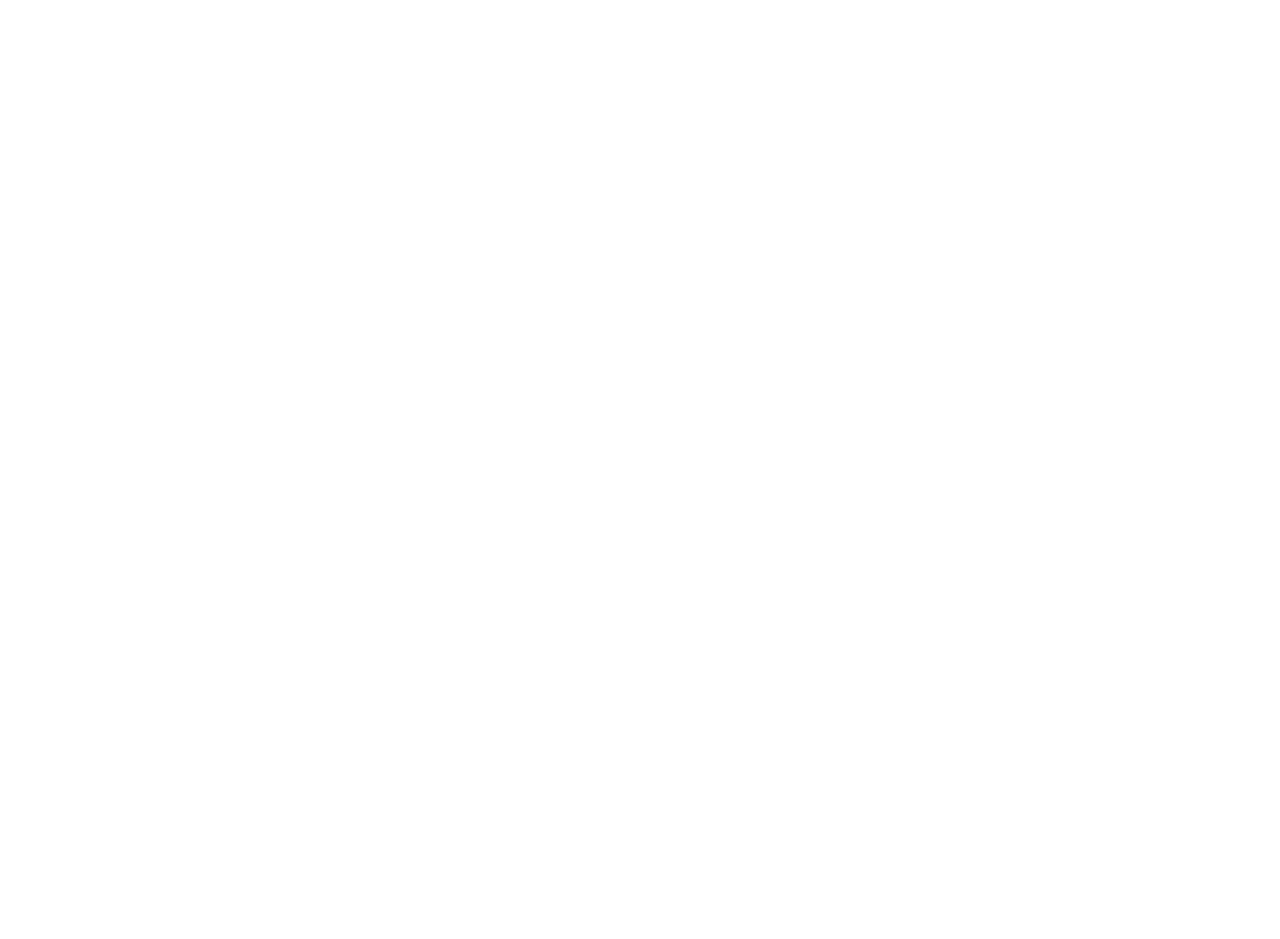
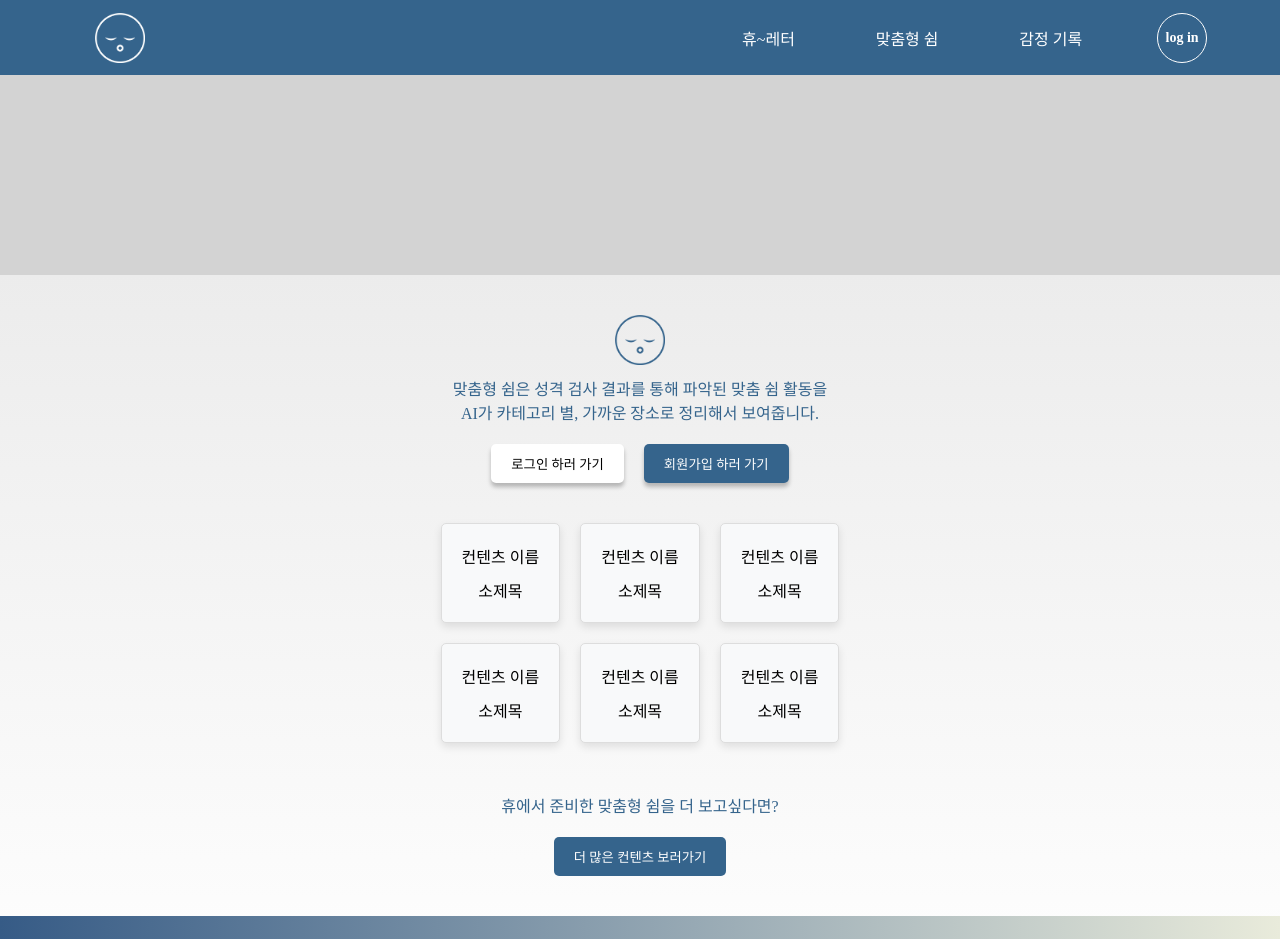
Before and after one commit to Serengeti-HYU/Hyu_frontend, a React (Create React App) app: page /noLoginmain in a window 1280 px wide. Before the commit this address had no page. Shown: the top 939 px of the page. Before the commit the page ends 800 px from the top, so only its background shows below. Built offline with nearby package versions, Linux system fonts and the light colour scheme; a web font is replaced by a local one.

Commit message:
chore:NoLoginMain 수정중

```diff
--- a/src/App.js
+++ b/src/App.js
@@ -9,6 +9,7 @@
 import SignUpComplete from "./pages/Main/SignUp/SignUpComplete";
 import RestActivity from "./pages/Newsletter/RestActivity";
 import Main from "./pages/Main/main";
+import NoLoginMain from "./pages/Main/NoLoginMain";
 
 import RestActivityDetail from "./pages/Newsletter/RestActivityDetail";
 
@@ -29,6 +30,7 @@
       <Routes>
         {/* Main routes */}
         <Route path="/" element={<Main />} />
+        <Route path="/noLoginmain" element={<NoLoginMain />} />
         <Route path="/find-id" element={<FindID />} />
         <Route path="/find-password" element={<FindPassword />} />
         <Route path="/login" element={<Login />} />
--- /dev/null
+++ b/src/pages/Main/NoLoginMain.jsx
@@ -0,0 +1,143 @@
+import React from "react";
+import styled from "styled-components";
+import { useNavigate } from "react-router-dom";
+import Footer from "../../components/footer";
+import NoLoginHeader from "../../components/NoLoginHeader";
+
+const Container = styled.div`
+  display: flex;
+  flex-direction: column;
+  min-height: 100vh;
+  background: linear-gradient(180deg, #e5e5e5 0%, #ffffff 100%);
+`;
+
+const HeaderPlaceholder = styled.div`
+  height: 12.5rem; /* Adjust according to the actual header height */
+  background: #d3d3d3;
+  margin-bottom: 1.25rem;
+`;
+
+const MainContent = styled.div`
+  display: flex;
+  flex-direction: column;
+  align-items: center;
+  padding: 1.25rem;
+  flex-grow: 1;
+`;
+
+const Title = styled.h1`
+  color: ${(props) => props.theme.color.blue};
+  font-size: ${(props) => props.theme.fontSize.small};
+  margin-bottom: 1.25rem;
+  font-weight: lighter;
+  text-align: center;
+`;
+
+const ButtonContainer = styled.div`
+  display: flex;
+  gap: 1.25rem;
+  margin-bottom: 2.5rem;
+`;
+
+const Button = styled.button`
+  background-color: ${(props) => (props.primary ? "#35648C" : "white")};
+  color: ${(props) => (props.primary ? "white" : "#000")};
+  border: none;
+  padding: 0.625rem 1.25rem;
+  border-radius: ${(props) => (props.primary ? "0.3125rem" : "0.3125rem")};
+  cursor: pointer;
+  font-size: ${(props) => props.theme.fontSize.medium};
+  box-shadow: 0rem 0.25rem 0.25rem 0rem rgba(0, 0, 0, 0.25);
+`;
+
+const GridContainer = styled.div`
+  display: grid;
+  grid-template-columns: repeat(3, 1fr);
+  gap: 1.25rem;
+  margin-bottom: 2.5rem;
+`;
+
+const Card = styled.div`
+  background: #f8f9fa;
+  border: 0.0625rem solid #ddd;
+  border-radius: 0.3125rem;
+  padding: 1.25rem;
+  text-align: center;
+  box-shadow: 0rem 0.25rem 0.5rem rgba(0, 0, 0, 0.1);
+`;
+
+const CardTitle = styled.div`
+  font-size: ${(props) => props.theme.fontSize.medium};
+  margin-bottom: 0.625rem;
+  color: ${(props) => props.theme.color.darkGray};
+`;
+
+const CardContent = styled.div`
+  font-size: ${(props) => props.theme.fontSize.small};
+  color: ${(props) => props.theme.color.lightGray};
+`;
+
+const ViewMoreContainer = styled.div`
+  text-align: center;
+  margin-bottom: 1.25rem;
+`;
+
+const ViewMoreButton = styled.button`
+  background-color: #35648C;
+  color: white;
+  border: none;
+  padding: 0.625rem 1.25rem;
+  border-radius: 0.3125rem;
+  cursor: pointer;
+  font-size: ${(props) => props.theme.fontSize.medium};
+`;
+
+const NoLoginMain = () => {
+  const navigate = useNavigate();
+
+  return (
+    <Container>
+      <NoLoginHeader />
+      <HeaderPlaceholder />
+      <MainContent>
+        <img
+          src={`${process.env.PUBLIC_URL}/assets/logo/FaceLogoBlue.png`}
+          width={"50px"}
+          height={"50px"}
+          id="logo"
+        />
+        <Title>
+          맞춤형 쉼은 성격 검사 결과를 통해 파악된 맞춤 쉼 활동을<br />
+          AI가 카테고리 별, 가까운 장소로 정리해서 보여줍니다.
+        </Title>
+        <ButtonContainer>
+          <Button onClick={() => navigate("/login")}>로그인 하러 가기</Button>
+          <Button primary onClick={() => navigate("/register")}>
+            회원가입 하러 가기
+          </Button>
+        </ButtonContainer>
+        <GridContainer>
+          {Array(6)
+            .fill(0)
+            .map((_, index) => (
+              <Card key={index}>
+                <CardTitle>컨텐츠 이름</CardTitle>
+                <CardContent>소제목</CardContent>
+              </Card>
+            ))}
+        </GridContainer>
+        <ViewMoreContainer>
+        <Title>
+        휴에서 준비한 맞춤형 쉼을 더 보고싶다면?
+        </Title>
+          <ViewMoreButton onClick={() => navigate("/more")}>
+            더 많은 컨텐츠 보러가기
+          </ViewMoreButton>
+        </ViewMoreContainer>
+      </MainContent>
+      <Footer />
+    </Container>
+  );
+};
+
+export default NoLoginMain;
```
